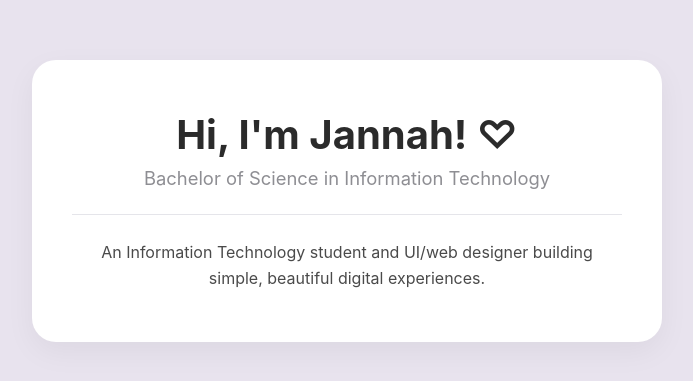
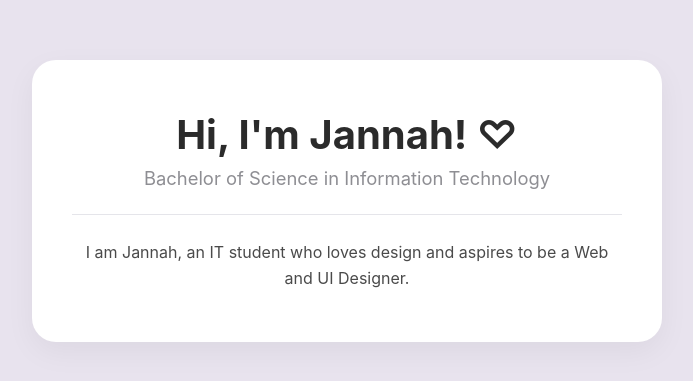
Before and after one commit to 202302646/202302646.github.io, a plain HTML site: page index.html in a window 1280 px wide. Shown: the part 199-580 px from the top of the page, without its empty margins (293-986 px from the left). Drawn offline with Linux system fonts and the light colour scheme.

Commit message:
Update personal description in index.html

```diff
--- a/index.html
+++ b/index.html
@@ -54,7 +54,7 @@
         <div class="subtitle">Bachelor of Science in Information Technology</div>
         <hr>
         <p class="description">
-            An Information Technology student and UI/web designer building simple, beautiful digital experiences.
+           I am Jannah, an IT student who loves design and aspires to be a Web and UI Designer.
         </p>
     </div>
 
```
